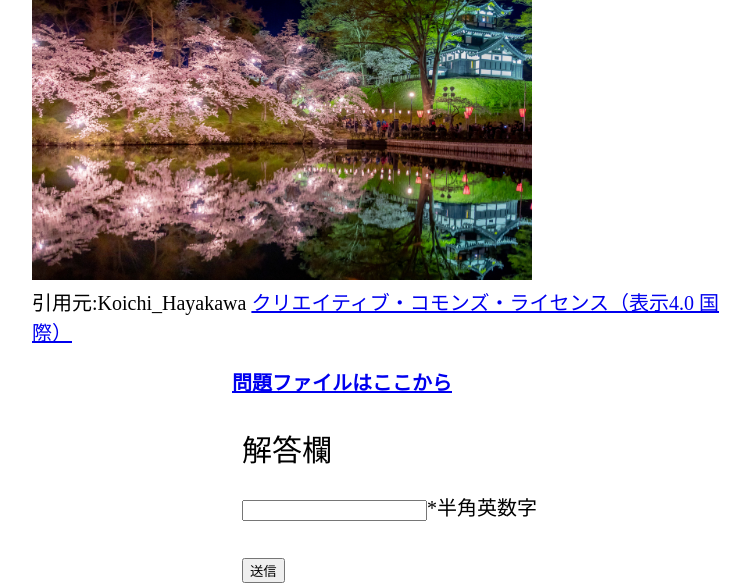
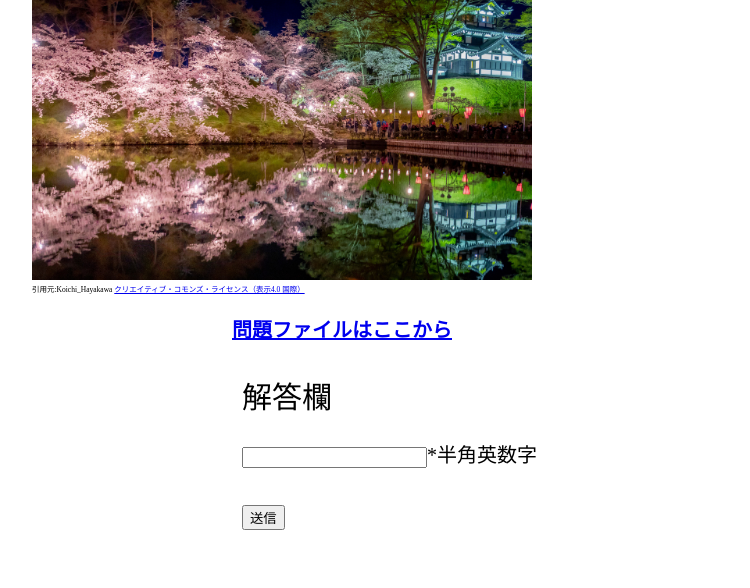
Before and after one commit to miuratomonori/SecurityGame, a PHP site: page /question_2.html in a window 1280 px wide. Shown: the part 173-761 px from the top of the page, without its empty margins (18-768 px from the left). Run offline with PHP 8.4, Linux system fonts and the light colour scheme.

Commit message:
Update aiueo.css

```diff
--- a/aiueo.css
+++ b/aiueo.css
@@ -110,6 +110,6 @@ body {
 	font-size:20px;
 }
 .quiz p{
-	font-size:20px;
+	font-size:30%;
 	margin:0 0 0 0;
 }
```
